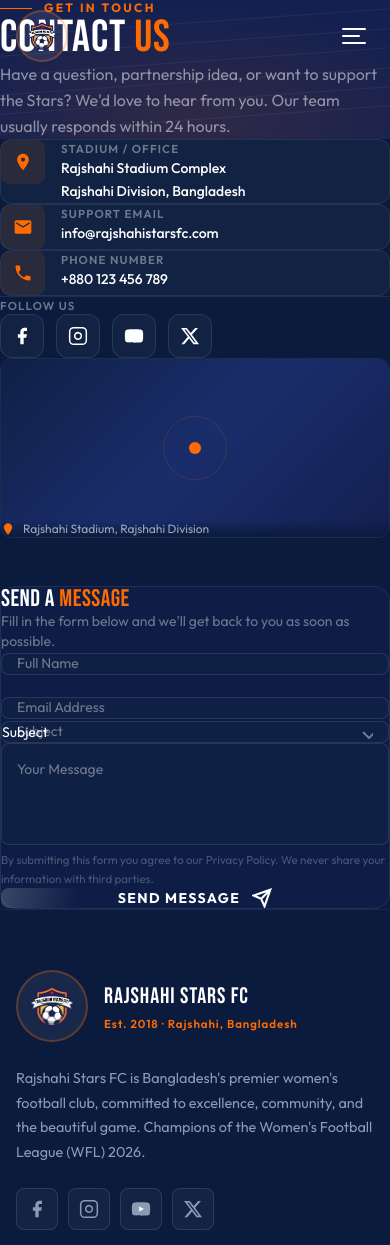
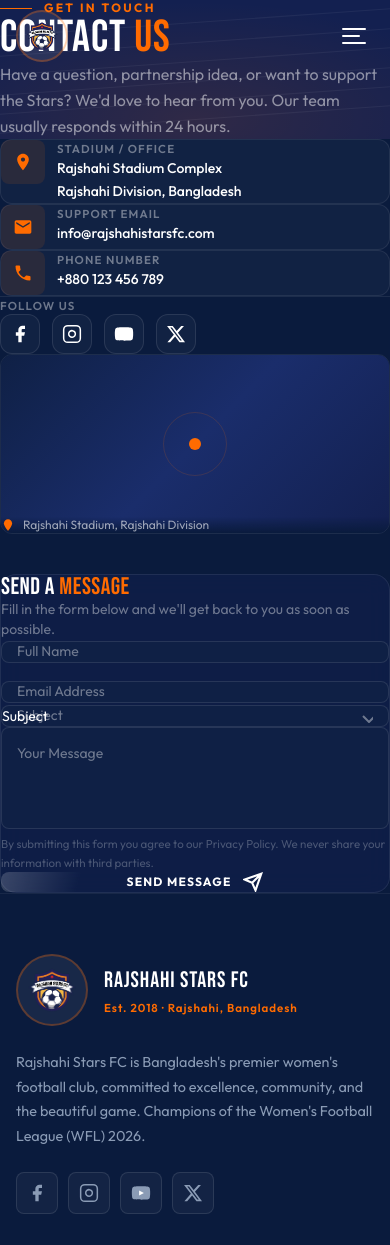
Before and after one commit to sif1t/rajshahi-starsfc, a Next.js app: page /contact in a window 390 px wide. Shown: the top 1245 px of the page. Built offline with nearby package versions, Linux system fonts and the light colour scheme.

Commit message:
fix: adjust padding and spacing in ContactPage for improved layout

```diff
--- a/src/app/contact/page.tsx
+++ b/src/app/contact/page.tsx
@@ -340,7 +340,7 @@
       >
         {/* ── Hero strip ─────────────────────────── */}
         <div
-          className="relative overflow-hidden pt-28 pb-20"
+          className="relative overflow-hidden pt-24 sm:pt-28 pb-14 sm:pb-20"
           style={{ background: "var(--primary-mid)" }}
         >
           {/* Decorative orange glow */}
@@ -367,7 +367,7 @@
             ))}
           </div>
 
-          <div className="max-w-7xl mx-auto px-6 relative z-10">
+          <div className="max-w-7xl mx-auto px-4 sm:px-6 relative z-10">
             <motion.div
               variants={fadeUp}
               initial="hidden"
@@ -397,8 +397,8 @@
         </div>
 
         {/* ── Two-column content ──────────────────── */}
-        <div className="max-w-7xl mx-auto px-6 py-20">
-          <div className="grid grid-cols-1 lg:grid-cols-5 gap-12 xl:gap-20 items-start">
+        <div className="max-w-7xl mx-auto px-4 sm:px-6 py-14 sm:py-20">
+          <div className="grid grid-cols-1 lg:grid-cols-5 gap-10 lg:gap-12 xl:gap-20 items-start">
 
             {/* ── LEFT: Contact Info ──────────────── */}
             <motion.aside
@@ -409,14 +409,14 @@
               custom={0.15}
             >
               {/* Info cards */}
-              <div className="space-y-4">
+              <div className="space-y-4 sm:space-y-4">
                 {contactInfo.map((item, i) => (
                   <motion.a
                     key={item.label}
                     href={item.href}
                     target={item.href.startsWith("http") ? "_blank" : undefined}
                     rel={item.href.startsWith("http") ? "noopener noreferrer" : undefined}
-                    className="group flex items-start gap-4 p-5 rounded-xl border border-white/8 hover:border-[#FF6B00]/40 transition-all duration-300 cursor-pointer"
+                    className="group flex items-start gap-3 sm:gap-4 p-4 sm:p-5 rounded-xl border border-white/8 hover:border-[#FF6B00]/40 transition-all duration-300 cursor-pointer"
                     style={{ background: "rgba(255,255,255,0.03)" }}
                     initial={{ opacity: 0, y: 16 }}
                     animate={{
@@ -432,11 +432,11 @@
                     >
                       {item.icon}
                     </div>
-                    <div>
+                    <div className="min-w-0">
                       <p className="text-white/40 text-[0.72rem] font-semibold tracking-widest uppercase mb-1">
                         {item.label}
                       </p>
-                      <p className="text-white text-sm font-medium leading-relaxed whitespace-pre-line">
+                      <p className="text-white text-sm font-medium leading-relaxed whitespace-pre-line break-words">
                         {item.value}
                       </p>
                     </div>
@@ -460,7 +460,7 @@
                       target="_blank"
                       rel="noopener noreferrer"
                       aria-label={s.name}
-                      className="w-11 h-11 rounded-xl border border-white/10 flex items-center justify-center text-white/50 hover:bg-[#FF6B00] hover:border-[#FF6B00] hover:text-white transition-all duration-250"
+                      className="w-10 h-10 sm:w-11 sm:h-11 rounded-xl border border-white/10 flex items-center justify-center text-white/50 hover:bg-[#FF6B00] hover:border-[#FF6B00] hover:text-white transition-all duration-250"
                       style={{ background: "rgba(255,255,255,0.03)" }}
                       initial={{ opacity: 0, scale: 0.8 }}
                       animate={{
@@ -513,14 +513,14 @@
 
             {/* ── RIGHT: Contact Form ─────────────── */}
             <motion.div
-              className="lg:col-span-3"
+              className="lg:col-span-3 min-w-0"
               variants={fadeRight}
               initial="hidden"
               animate="show"
               custom={0.25}
             >
               <div
-                className="rounded-2xl border border-white/8 p-8 md:p-10"
+                className="rounded-2xl border border-white/8 p-5 sm:p-8 md:p-10"
                 style={{ background: "rgba(19, 32, 80, 0.5)", backdropFilter: "blur(12px)" }}
               >
                 <h2
@@ -558,12 +558,12 @@
                 <form
                   ref={formRef}
                   onSubmit={handleSubmit}
-                  className="space-y-5"
+                  className="space-y-4 sm:space-y-5"
                   noValidate
                   id="contact-form"
                 >
                   {/* Row 1: Name + Email */}
-                  <div className="grid grid-cols-1 sm:grid-cols-2 gap-5">
+                  <div className="grid grid-cols-1 md:grid-cols-2 gap-4 sm:gap-5">
                     <FloatingInput
                       id="contact-name"
                       label="Full Name"
@@ -613,7 +613,7 @@
                     type="submit"
                     disabled={status === "sending"}
                     id="contact-submit"
-                    className="relative w-full flex items-center justify-center gap-3 bg-[#FF6B00] text-white font-bold text-sm tracking-widest uppercase rounded-lg py-4 px-8 overflow-hidden disabled:opacity-70 disabled:cursor-not-allowed"
+                    className="relative w-full flex items-center justify-center gap-3 bg-[#FF6B00] text-white font-bold text-xs sm:text-sm tracking-widest uppercase rounded-lg py-4 px-6 sm:px-8 overflow-hidden disabled:opacity-70 disabled:cursor-not-allowed"
                     whileHover={status !== "sending" ? { scale: 1.015, backgroundColor: "#FF8C3A" } : {}}
                     whileTap={status !== "sending" ? { scale: 0.98 } : {}}
                     transition={{ duration: 0.2 }}
```
